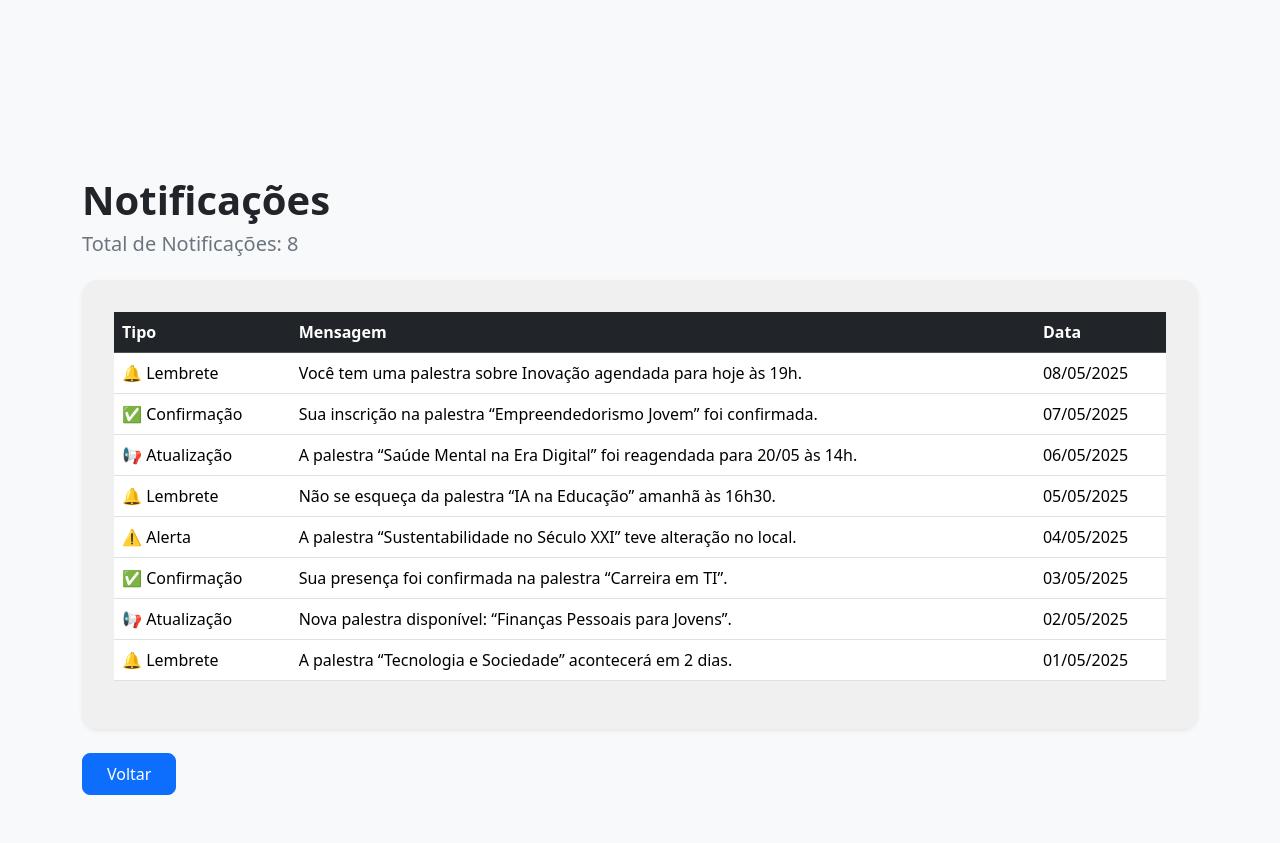
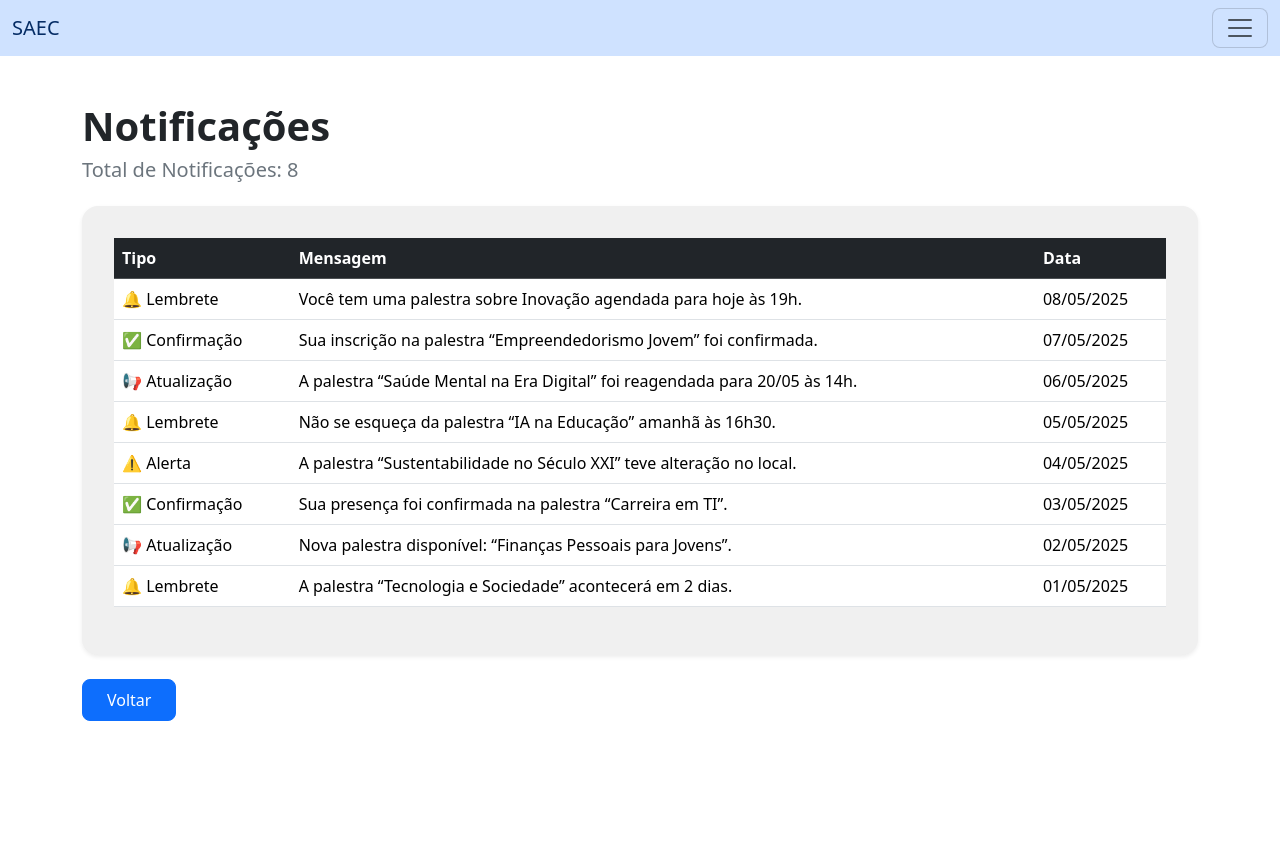
Before and after one commit to ViniAnjos84/prototipoSI, a Flask app: page /user/notificacoes in a window 1280 px wide. After the commit the page ends 721 px from the top, so only its background shows below. Run offline with Flask 3, Linux system fonts and the light colour scheme; the visitor is signed in with stand-in values (Sample User, id 1).

Commit message:
inserção da nav

```diff
--- a/app/views/static/css/userStyle.css
+++ b/app/views/static/css/userStyle.css
@@ -1,5 +1,5 @@
 .container{
-  margin-top: 10%;
+  margin-top: 8%;
 }
 .content-inicio {
     display: flex;
--- a/app/views/templates/users/notificacoes.html
+++ b/app/views/templates/users/notificacoes.html
@@ -25,9 +25,62 @@
   />
 </head>
 
-<body class="bg-light">
+<body>
+   <nav class="navbar bg-primary-subtle fixed-top">
+        <div class="container-fluid">
 
-  <main class="container py-5">
+          <a class="navbar-brand text-primary-emphasis" href="{{ url_for('main.indexUsers') }}">SAEC</a>
+
+          <button class="navbar-toggler bg-primary-subtle rounded-3" type="button" data-bs-toggle="offcanvas" data-bs-target="#offcanvasNavbar">
+            <span class="navbar-toggler-icon"></span>
+          </button>
+
+          <div class="offcanvas offcanvas-end" id="offcanvasNavbar">
+
+            <div class="offcanvas-header">
+              <h5 class="offcanvas-title">Menu</h5>
+              <button type="button" class="btn-close" data-bs-dismiss="offcanvas"></button>
+            </div>
+
+            <div class="offcanvas-body">
+
+              <!-- 👤 Usuário -->
+              <h6>Olá, {{ session['usuario_nome'] }} 👋</h6>
+
+              <ul class="navbar-nav">
+
+                <li class="nav-item">
+                  <a class="nav-link" href="#">Notificações</a>
+                </li>
+
+                <li class="nav-item">
+                  <a class="nav-link" href="#">Configurações</a>
+                </li>
+
+                <li class="nav-item dropdown">
+                  <a class="nav-link dropdown-toggle" href="#" data-bs-toggle="dropdown">
+                    Cadastrar Novo Dependente
+                  </a>
+
+                  <ul class="dropdown-menu">
+                    <li><a class="dropdown-item" href="#">Menor de Idade</a></li>
+                    <li><hr class="dropdown-divider"></li>
+                    <li><a class="dropdown-item" href="#">Pet</a></li>
+                  </ul>
+                </li>
+
+              </ul>
+
+              <!-- 🚪 Logout -->
+              <div class="btn-sair mt-3">
+                <a href="{{ url_for('auth.logout') }}">Sair</a>
+              </div>
+
+            </div>
+          </div>
+        </div>
+    </nav>
+  <main class="container">
 
     <!-- Título -->
     <div class="mb-4">
@@ -142,9 +195,7 @@
     </div>
 
   </main>
-
-  <!-- Bootstrap JS -->
+</body>
+ <!-- Bootstrap JS -->
   <script src="https://cdn.jsdelivr.net/npm/bootstrap@5.3.3/dist/js/bootstrap.bundle.min.js"></script>
-
-</body>
 </html>
```
